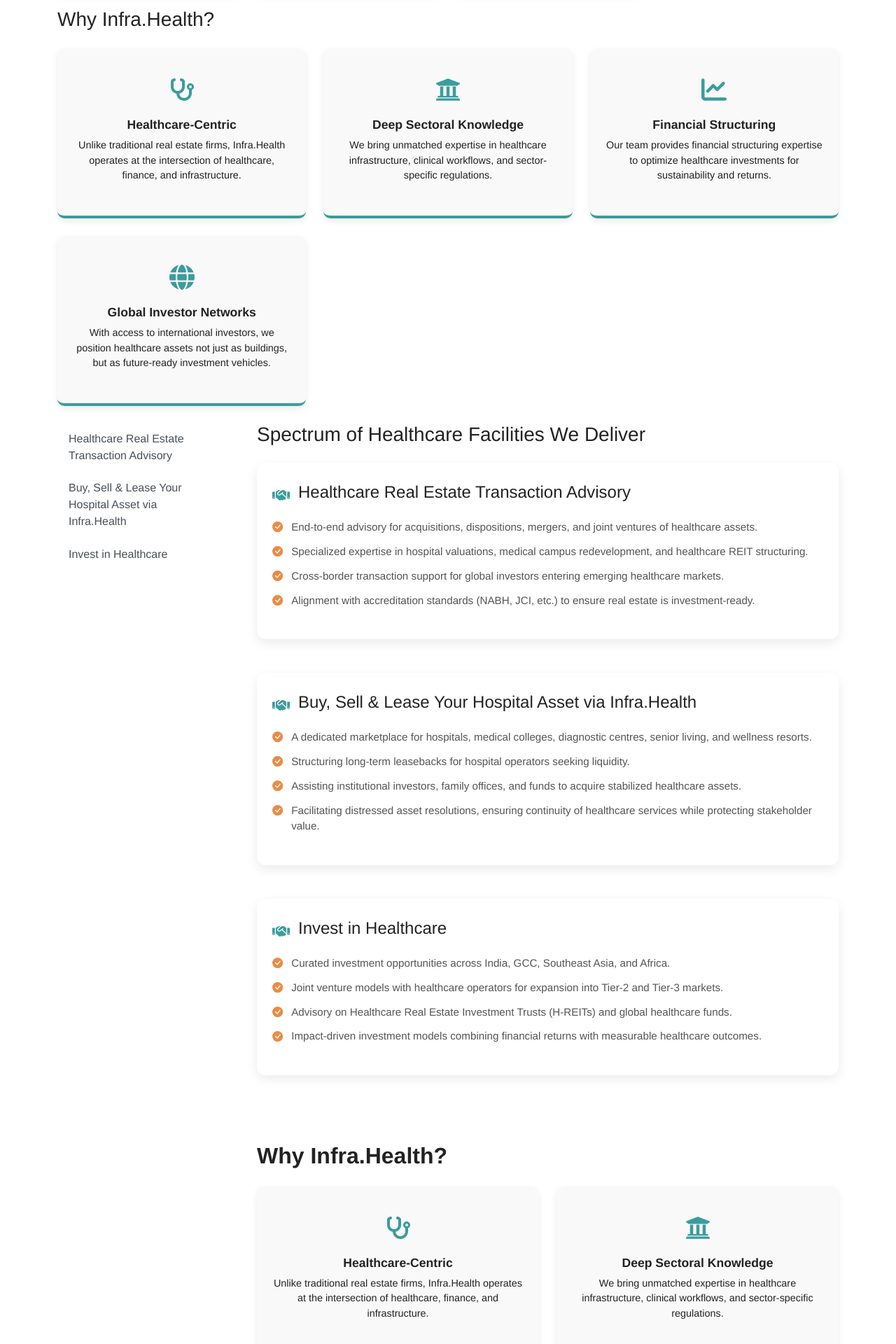
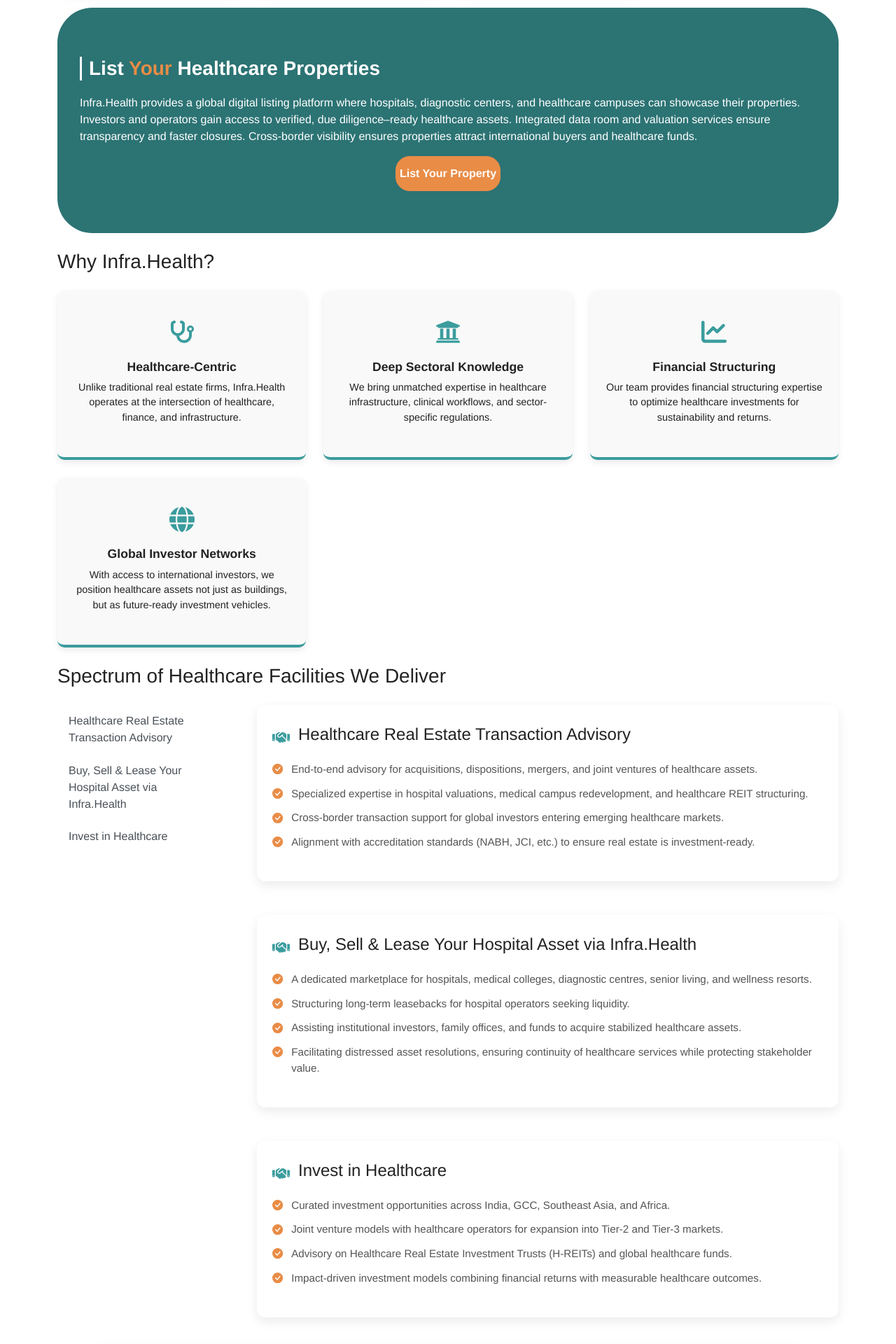
Before and after one commit to DeveTeam80/Infrahealth, a Next.js app: page /properties in a window 1280 px wide. Shown: the part 1680-3600 px from the top of the page at 70% size. Built offline with nearby package versions, Linux system fonts and the light colour scheme.

Commit message:
properties page 2

```diff
--- a/src/app/properties/page.tsx
+++ b/src/app/properties/page.tsx
@@ -1,6 +1,6 @@
 "use client";
 
-import { useMemo, useRef, useState } from "react";
+import { useEffect, useMemo, useRef, useState } from "react";
 import { Col, Container, Form, Nav, Row } from "react-bootstrap";
 import { FaSearch, FaUniversity } from "react-icons/fa";
 import {
@@ -15,6 +15,7 @@
 import "../../styles/services.css";
 import "../../styles/portfolio.css";
 import "../../styles/services.css";
+// import "../../styles/home.css";
 
 // --- TYPES ---
 export interface ValuePoint {
@@ -325,7 +326,7 @@
   const [location, setLocation] = useState("");
   const [propertyType, setPropertyType] = useState("");
   const [activeFilter, setActiveFilter] = useState("All");
-  const [activeLink, setActiveLink] = useState<string>("academic");
+  const [activeLink, setActiveLink] = useState<string>("transactions-advisory");
   const sectionsRef = useRef<Record<string, HTMLElement>>({});
   const isClickScrolling = useRef(false);
   const scrollTimeout = useRef<ReturnType<typeof setTimeout> | null>(null);
@@ -341,6 +342,32 @@
     }
     return portfolioData.filter((project) => project.category === activeFilter);
   }, [activeFilter]);
+
+  useEffect(() => {
+    const observer = new IntersectionObserver(
+      (entries) => {
+        if (isClickScrolling.current) return;
+        entries.forEach((entry) => {
+          if (entry.isIntersecting) {
+            setActiveLink(entry.target.id);
+          }
+        });
+      },
+      { rootMargin: "-30% 0px -70% 0px" }
+    );
+
+    document.querySelectorAll("section[id]").forEach((section) => {
+      sectionsRef.current[section.id] = section as HTMLElement;
+      observer.observe(section);
+    });
+
+    return () => {
+      Object.values(sectionsRef.current).forEach((section) => {
+        if (section) observer.unobserve(section);
+      });
+      if (scrollTimeout.current) clearTimeout(scrollTimeout.current);
+    };
+  }, []);
 
   const handleNavLinkClick = (
     e: React.MouseEvent<HTMLElement>,
@@ -358,7 +385,7 @@
       if (scrollTimeout.current) clearTimeout(scrollTimeout.current);
       scrollTimeout.current = setTimeout(() => {
         isClickScrolling.current = false;
-      }, 1000); // Buffer time to re-enable observer after scroll
+      }, 1000);
     }
   };
 
@@ -456,6 +483,26 @@
           </Col>
         ))}
       </Row>
+      <section className="portfolio-section mb-4">
+        <Container>
+          {/* <p className="section-subtitle">Our Portfolio</p> */}
+          <h3 className="section-title">
+            List<span> Your </span> Healthcare Properties
+          </h3>
+          <p className="mt-3">
+            Infra.Health provides a global digital listing platform where
+            hospitals, diagnostic centers, and healthcare campuses can showcase
+            their properties. Investors and operators gain access to verified,
+            due diligence–ready healthcare assets. Integrated data room and
+            valuation services ensure transparency and faster closures.
+            Cross-border visibility ensures properties attract international
+            buyers and healthcare funds.
+          </p>
+          <div className="cta-buttons text-center">
+            <div className="btn primary-btn">List Your Property</div>
+          </div>
+        </Container>
+      </section>
       <section id="value">
         <h3>{solutionsData.value.title}</h3>
         <div className="value-grid my-4">
@@ -470,6 +517,7 @@
           ))}
         </div>
       </section>
+      <h3 className="my-4">Spectrum of Healthcare Facilities We Deliver</h3>
       <Row>
         {/* Sidebar */}
         <Col lg={3} className="d-none d-lg-block">
@@ -491,9 +539,6 @@
         <Col lg={9}>
           <div className="vstack gap-5">
             <section>
-              <h3 className="mb-4">
-                Spectrum of Healthcare Facilities We Deliver
-              </h3>
               {solutionsData.spectrum.map((category, index) => (
                 <Row
                   as="section"
@@ -516,22 +561,6 @@
                 </Row>
               ))}
             </section>
-
-            {/* Value Section */}
-            <section id="value">
-              <h2>{solutionsData.value.title}</h2>
-              <div className="value-grid mt-4">
-                {solutionsData.value.points.map((point, index) => (
-                  <div key={index} className="value-card">
-                    <div className="icon">
-                      <point.icon />
-                    </div>
-                    <h4>{point.title}</h4>
-                    <p>{point.text}</p>
-                  </div>
-                ))}
-              </div>
-            </section>
           </div>
         </Col>
       </Row>
--- a/src/styles/services.css
+++ b/src/styles/services.css
@@ -176,3 +176,24 @@
     border-radius: 12px;
     box-shadow: 0 6px 16px rgba(0, 0, 0, 0.08);
 }
+
+.portfolio-section {
+  padding: 60px 20px;
+  background-color: #2c7374;
+  border-radius: 50px;
+  color: white;
+}
+
+.portfolio-section .section-subtitle {
+  color: #fff;
+}
+
+.portfolio-section .section-title {
+  color: #fff;
+  border-left: 3px solid white;
+  padding-left: 10px;
+}
+
+.portfolio-section .section-title span {
+  color: #e98c46;
+}
```
